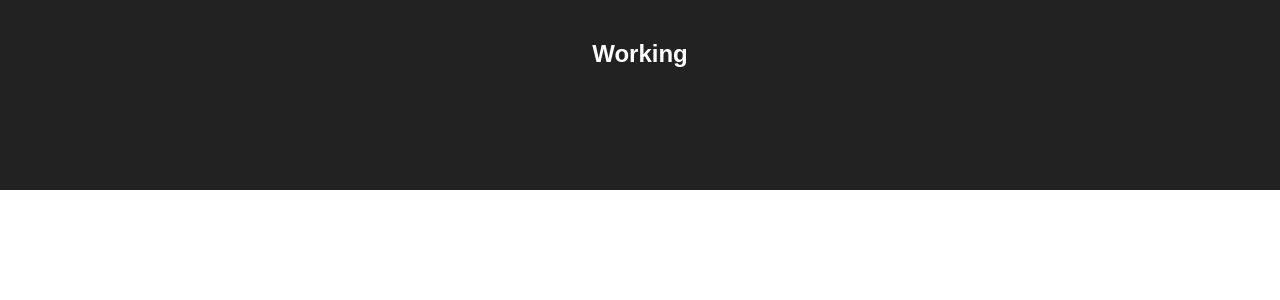
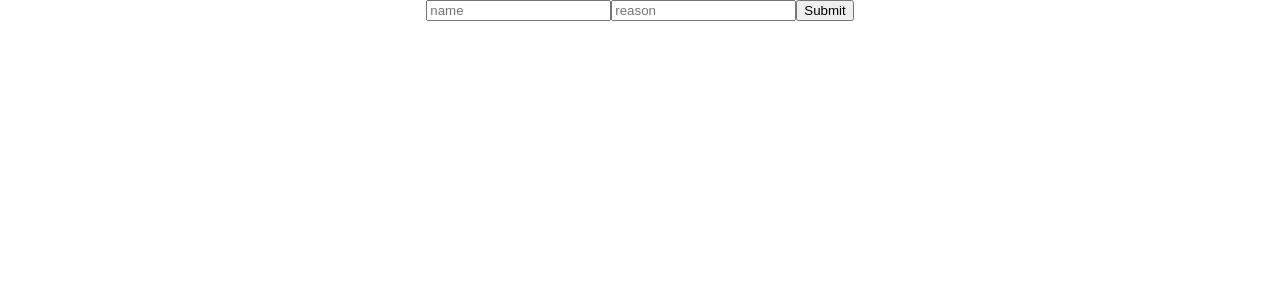
Before and after one commit to bcgodfrey91/grudge-bin, a React (Create React App) app: page / in a window 1280 px wide. Shown: the top 300 px of the page. Built offline with nearby package versions, Linux system fonts and the light colour scheme.

Commit message:
Add ability to add new jackals

```diff
--- /dev/null
+++ b/src/components/AddJackal.js
@@ -0,0 +1,57 @@
+import React, { Component } from 'react';
+
+class AddJackal extends Component {
+  constructor() {
+    super()
+    this.state = {
+      name: '',
+      reason: '',
+      jackals: []
+    }
+  }
+
+  updateName(e) {
+    const inputValue = e.target.value
+    this.setState({name: inputValue})
+  }
+
+  updateReason(e) {
+    const inputValue = e.target.value
+    this.setState({reason: inputValue})
+  }
+
+  addJackal() {
+    const jackal = {
+      name: this.state.name,
+      reason: this.state.reason,
+      forgiven: false
+    }
+
+    this.setState({jackals: this.state.jackals.concat(jackal) })
+  }
+
+  render() {
+    const { name, reason } = this.state
+    return (
+      <div className="add-jackal-container">
+          <input
+          className="jackal-name"
+          placeholder="name"
+          onChange={(e) => this.updateName(e)}
+          />
+          <input
+          className="reasoning"
+          placeholder="reason"
+          onChange={(e) => this.updateReason(e)}
+          />
+          <input
+          type="submit"
+          value="Submit"
+          onClick={() => this.addJackal()}
+          />
+      </div>
+    );
+  }
+}
+
+export default AddJackal;
--- a/src/components/App.js
+++ b/src/components/App.js
@@ -1,15 +1,12 @@
 import React, { Component } from 'react';
+import AddJackal from './AddJackal'
 import '../App.css'
 
 class App extends Component {
   render() {
     return (
       <div className="App">
-        <div className="App-header">
-          <h2>Working</h2>
-        </div>
-        <p className="App-intro">
-        </p>
+        <AddJackal />
       </div>
     );
   }
```
Also changed, not shown: src/components/Jackal.js (added), src/components/JackalList.js (added).
